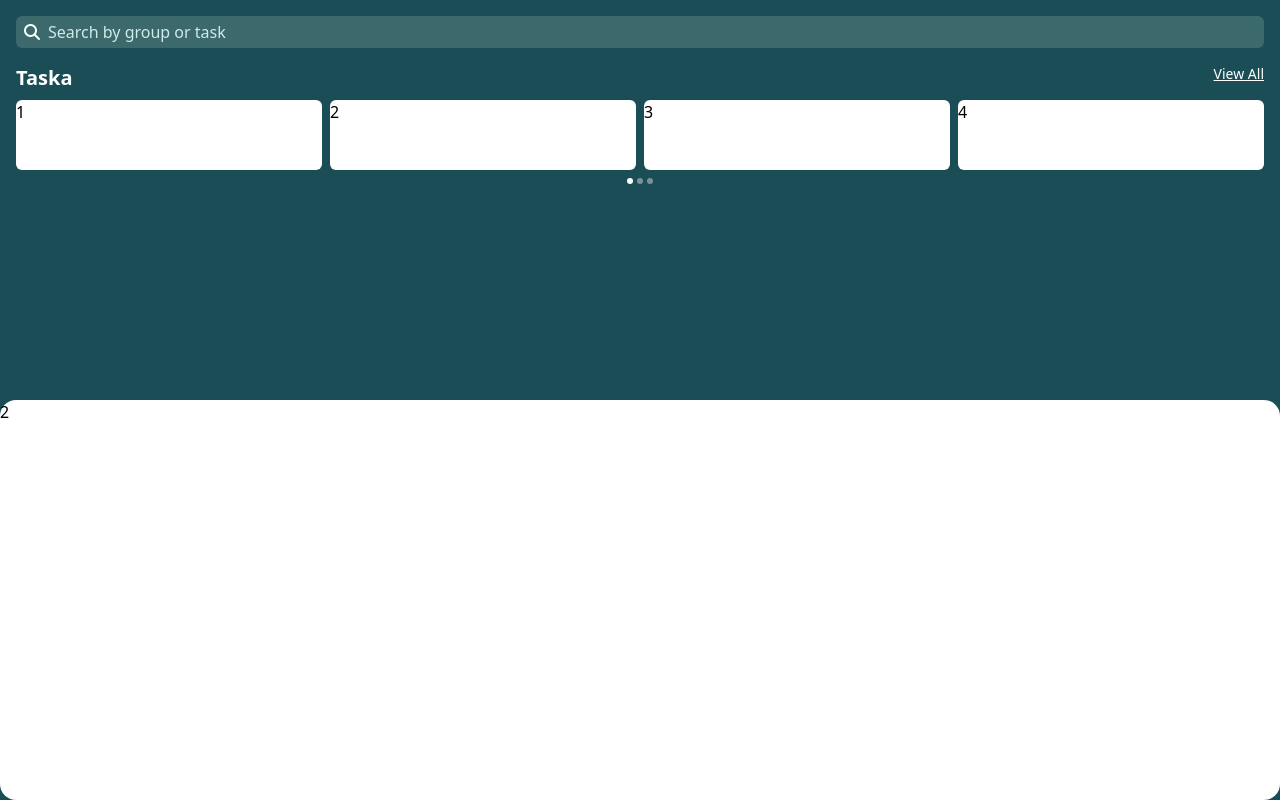
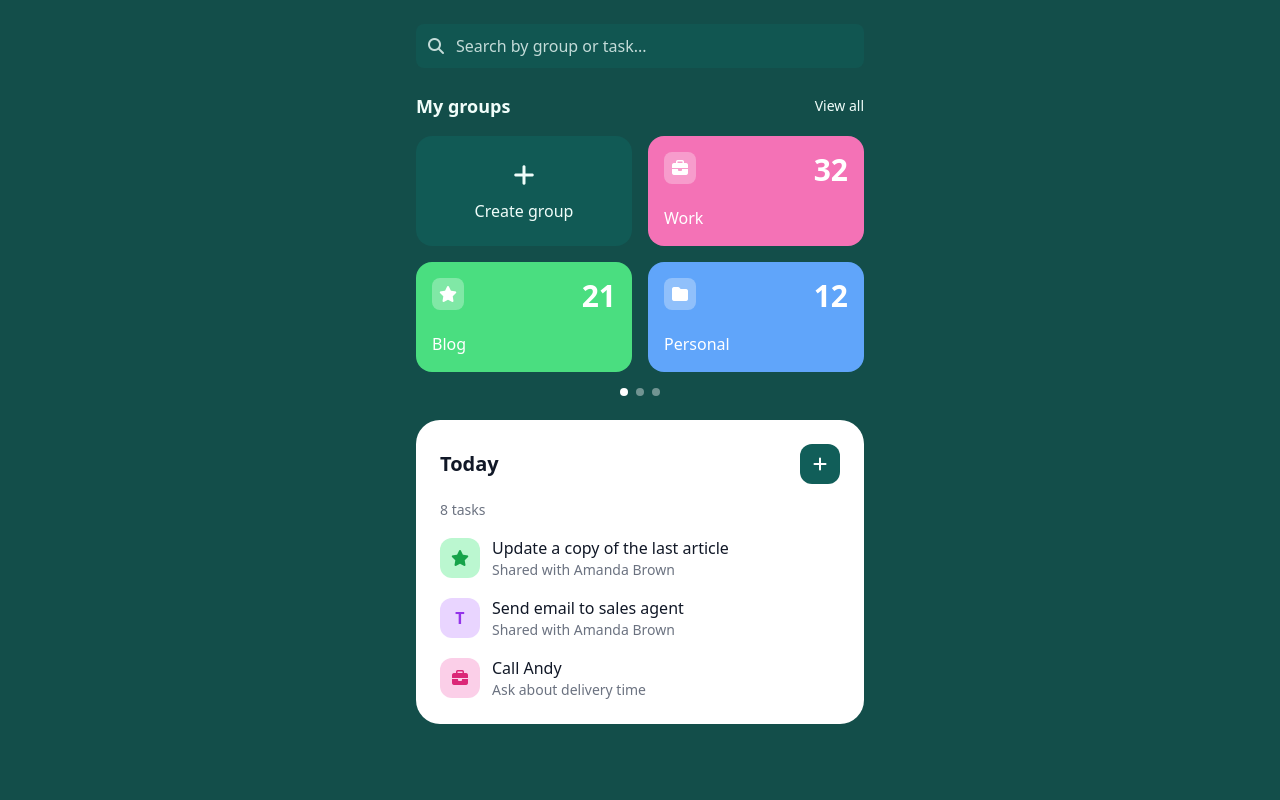
Before and after one commit to jeremiah-olisa/FullstackClass, a plain HTML site: page todo-app/index.html in a window 1280 px wide. Drawn offline with nearby package versions, Linux system fonts and the light colour scheme.

Commit message:
Revamp index.html layout and styling for the Todo App, enhancing search functionality and adding a new My Groups section with improved UI elements.

```diff
--- a/todo-app/index.html
+++ b/todo-app/index.html
@@ -1,52 +1,132 @@
 <!DOCTYPE html>
 <html lang="en">
 <head>
-    <meta charset="UTF-8" />
-    <meta name="viewport" content="width=device-width, initial-scale=1.0" />
-    <title>Dashboard ~ Taska</title>
-    <script src="https://cdn.jsdelivr.net/npm/@tailwindcss/browser@4"></script>
-    <link
-      rel="stylesheet"
-      href="https://cdnjs.cloudflare.com/ajax/libs/font-awesome/6.5.0/css/all.min.css"
-    />
+    <meta charset="UTF-8">
+    <meta name="viewport" content="width=device-width, initial-scale=1.0">
+    <title>Todo App</title>
+    <script src="https://cdn.tailwindcss.com"></script>
+    <link rel="stylesheet" href="https://cdnjs.cloudflare.com/ajax/libs/font-awesome/6.5.1/css/all.min.css">
 </head>
-  <body class="bg-[#1b4d56] w-screen h-screen">
-    <div class="flex justify-between flex-col w-full h-full">
-      <div class="w-full p-4 flex flex-col gap-4">
-        <!-- Section A: Search Bar -->
-        <div class="flex w-full items-center relative">
+<body class="bg-teal-900 min-h-screen p-6">
+    <div class="max-w-md mx-auto space-y-6">
+        <!-- Search Bar -->
+        <div class="relative">
             <input
                 type="search"
-            class="w-full bg-[#3c696c] py-1 pl-8 px-2 rounded-md text-[#d1e9ea] placeholder:text-[#d1e9ea]"
-            placeholder="Search by group or task"
-          />
-          <i
-            class="fa-solid fa-magnifying-glass text-white absolute top-1/2 -translate-y-1/2 left-2"
-          ></i>
+                placeholder="Search by group or task..."
+                class="w-full bg-teal-800/50 text-teal-50 placeholder-teal-50/80 py-2.5 pl-10 pr-4 rounded-lg focus:outline-none focus:ring-2 focus:ring-teal-600"
+            >
+            <i class="fas fa-search absolute left-3 top-1/2 -translate-y-1/2 text-teal-50/80"></i>
         </div>
-        <!-- Section B: Task List -->
-        <div class="flex flex-col gap-2 w-full relative">
-          <!-- Section B: Task Header -->
-          <div class="flex justify-between w-full">
-            <h2 class="text-white text-xl font-bold">Taska</h2>
-            <a class="text-white text-sm underline">View All</a>
+
+        <!-- My Groups Section -->
+        <div class="space-y-4">
+            <div class="flex justify-between items-center">
+                <h2 class="text-teal-50 text-lg font-semibold">My groups</h2>
+                <a href="#" class="text-teal-50 text-sm hover:underline">View all</a>
             </div>
-          <!-- Section B: Task Summary -->
-          <div class="grid grid-cols-1 sm:grid-cols-2 md:grid-cols-4 gap-2">
-            <div class="w-full bg-white h-[70px] rounded-md">1</div>
-            <div class="w-full bg-white h-[70px] rounded-md">2</div>
-            <div class="w-full bg-white h-[70px] rounded-md">3</div>
-            <div class="w-full bg-white h-[70px] rounded-md">4</div>
+
+            <div class="grid grid-cols-2 gap-4">
+                <!-- Create Group Button -->
+                <button class="bg-teal-700/30 rounded-2xl p-4 flex flex-col items-center justify-center text-teal-50 hover:bg-teal-700/40 transition-colors h-[110px]">
+                    <i class="fas fa-plus text-2xl mb-2"></i>
+                    <span>Create group</span>
+                </button>
+
+                <!-- Work Group -->
+                <div class="bg-pink-400 rounded-2xl p-4 relative h-[110px]">
+                    <div class="absolute right-4 top-4">
+                        <span class="text-3xl font-bold text-white">32</span>
                     </div>
-          <!-- Section B: Task Navigation -->
-          <div class="flex w-full gap-1 justify-center">
-            <div class="bg-white size-1.5 rounded-full"></div>
-            <div class="bg-white/40 size-1.5 rounded-full"></div>
-            <div class="bg-white/40 size-1.5 rounded-full"></div>
+                    <div class="flex flex-col h-full justify-between">
+                        <div class="bg-white/30 w-8 h-8 rounded-lg flex items-center justify-center">
+                            <i class="fas fa-briefcase text-white"></i>
+                        </div>
+                        <h3 class="text-white font-medium">Work</h3>
+                    </div>
+                </div>
+
+                <!-- Blog Group -->
+                <div class="bg-green-400 rounded-2xl p-4 relative h-[110px]">
+                    <div class="absolute right-4 top-4">
+                        <span class="text-3xl font-bold text-white">21</span>
+                    </div>
+                    <div class="flex flex-col h-full justify-between">
+                        <div class="bg-white/30 w-8 h-8 rounded-lg flex items-center justify-center">
+                            <i class="fas fa-star text-white"></i>
+                        </div>
+                        <h3 class="text-white font-medium">Blog</h3>
+                    </div>
+                </div>
+
+                <!-- Personal Group -->
+                <div class="bg-blue-400 rounded-2xl p-4 relative h-[110px]">
+                    <div class="absolute right-4 top-4">
+                        <span class="text-3xl font-bold text-white">12</span>
+                    </div>
+                    <div class="flex flex-col h-full justify-between">
+                        <div class="bg-white/30 w-8 h-8 rounded-lg flex items-center justify-center">
+                            <i class="fas fa-folder text-white"></i>
+                        </div>
+                        <h3 class="text-white font-medium">Personal</h3>
                     </div>
                 </div>
             </div>
-      <div class="w-full h-1/2 rounded-2xl bg-white">2</div>
+
+            <!-- Pagination Dots -->
+            <div class="flex justify-center space-x-2">
+                <div class="w-2 h-2 rounded-full bg-white"></div>
+                <div class="w-2 h-2 rounded-full bg-white/40"></div>
+                <div class="w-2 h-2 rounded-full bg-white/40"></div>
+            </div>
+        </div>
+
+        <!-- Today's Tasks Section -->
+        <div class="bg-white rounded-3xl p-6 mt-6">
+            <div class="flex justify-between items-center mb-4">
+                <h2 class="text-gray-900 text-xl font-semibold">Today</h2>
+                <button class="bg-teal-800 text-white rounded-xl w-10 h-10 flex items-center justify-center hover:bg-teal-700 transition-colors">
+                    <i class="fas fa-plus"></i>
+                </button>
+            </div>
+            <p class="text-gray-500 text-sm mb-4">8 tasks</p>
+
+            <!-- Task List -->
+            <div class="space-y-4">
+                <!-- Task 1 -->
+                <div class="flex items-center gap-3">
+                    <div class="flex-shrink-0 bg-green-200 w-10 h-10 rounded-xl flex items-center justify-center">
+                        <i class="fas fa-star text-green-600"></i>
+                    </div>
+                    <div class="flex-grow">
+                        <h3 class="text-gray-900">Update a copy of the last article</h3>
+                        <p class="text-gray-500 text-sm">Shared with Amanda Brown</p>
+                    </div>
+                </div>
+
+                <!-- Task 2 -->
+                <div class="flex items-center gap-3">
+                    <div class="flex-shrink-0 bg-purple-200 w-10 h-10 rounded-xl flex items-center justify-center">
+                        <span class="text-purple-600 font-semibold">T</span>
+                    </div>
+                    <div class="flex-grow">
+                        <h3 class="text-gray-900">Send email to sales agent</h3>
+                        <p class="text-gray-500 text-sm">Shared with Amanda Brown</p>
+                    </div>
+                </div>
+
+                <!-- Task 3 -->
+                <div class="flex items-center gap-3">
+                    <div class="flex-shrink-0 bg-pink-200 w-10 h-10 rounded-xl flex items-center justify-center">
+                        <i class="fas fa-briefcase text-pink-600"></i>
+                    </div>
+                    <div class="flex-grow">
+                        <h3 class="text-gray-900">Call Andy</h3>
+                        <p class="text-gray-500 text-sm">Ask about delivery time</p>
+                    </div>
+                </div>
+            </div>
+        </div>
     </div>
 </body>
 </html>
```
Lines whose indentation alone changed are shown as unchanged.
